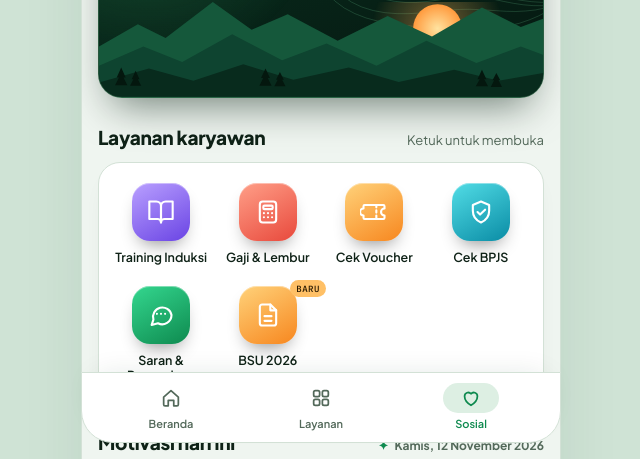
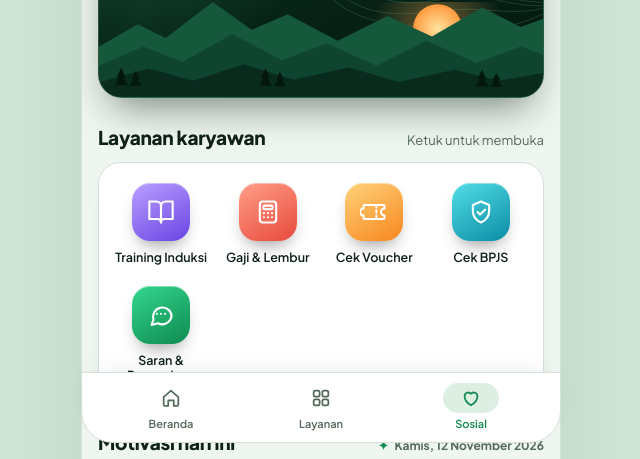
Before and after one commit to yodiwahyu/kmj2, a plain HTML site: page index.html in a window 1280 px wide. Shown: the part 341-800 px from the top of the page, without its empty margins (319-959 px from the left). Drawn offline with Linux system fonts and the light colour scheme.

Commit message:
Update index.html

```diff
--- a/index.html
+++ b/index.html
@@ -429,15 +429,15 @@ const MENUS = [
     icon: "message",
     color: "green",
   },
-    {
-    title: "BSU 2026",
-    short: "BSU 2026",
-    desc: "Cek informasi BSU 2026.",
-    url: "https://bsukmj2.vercel.app/",
-    icon: "doc",
-    color: "amber",
-    tag: "Baru"
-  }
+    //{
+    //title: "BSU 2026",
+    //short: "BSU 2026",
+    //desc: "Cek informasi BSU 2026.",
+    //url: "https://bsukmj2.vercel.app/",
+    //icon: "doc",
+    //color: "amber",
+    //tag: "Baru"
+  //}
 ];
 
 
```
